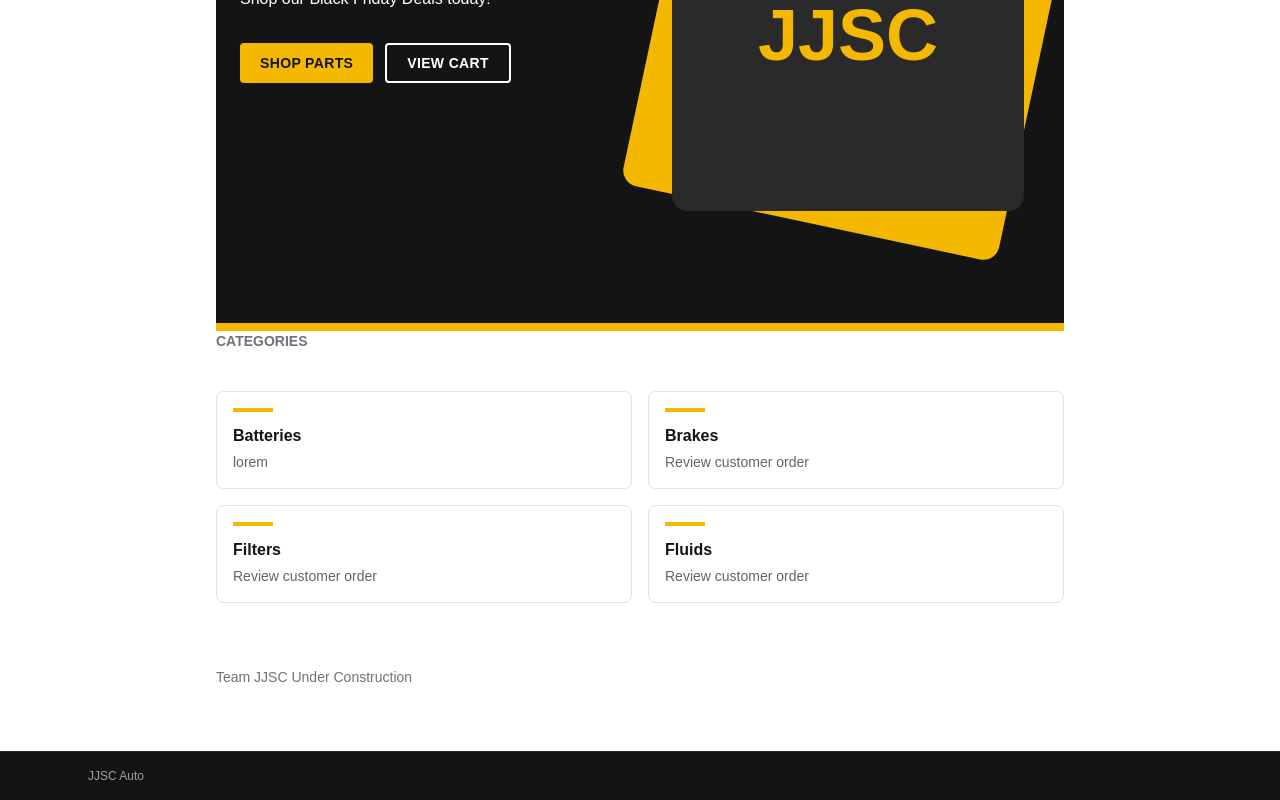
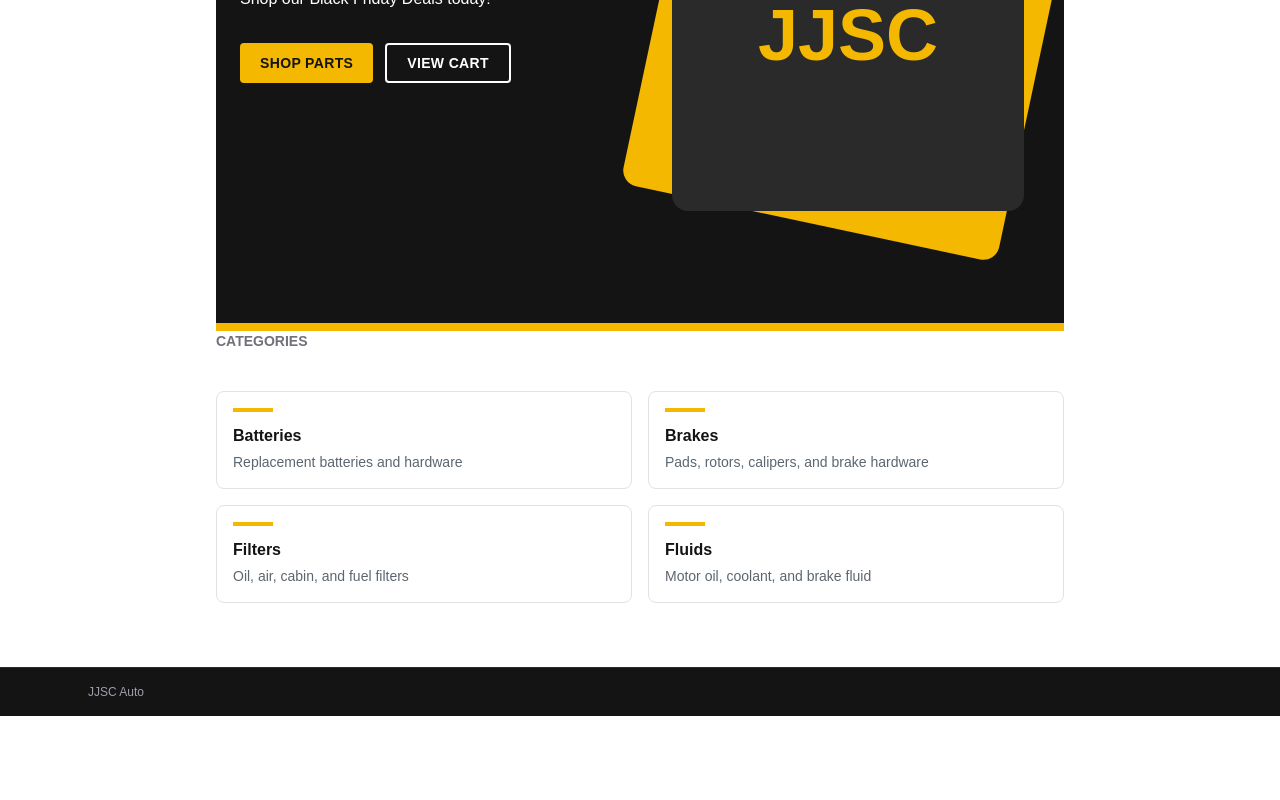
Before and after one commit to chrisbolosan/JJSC-Auto, a Next.js app in the folder web/: page / in a window 1280 px wide. Shown: the part 421-1221 px from the top of the page. After the commit the page ends 1137 px from the top, so only its background shows below. Built offline with nearby package versions, Linux system fonts and the light colour scheme.

Commit message:
update homepage category info, little refactor productcard

```diff
--- a/web/src/app/(store)/default_homepage.json
+++ b/web/src/app/(store)/default_homepage.json
@@ -3,22 +3,22 @@
     {
       "href": "/allproducts?category=Batteries",
       "title": "Batteries",
-      "description": "lorem"
+      "description": "Replacement batteries and hardware"
     },
     {
       "href": "/allproducts?category=Brakes",
       "title": "Brakes",
-      "description": "Review customer order"
+      "description": "Pads, rotors, calipers, and brake hardware"
     },
     {
       "href": "/allproducts?category=Filters",
       "title": "Filters",
-      "description": "Review customer order"
+      "description": "Oil, air, cabin, and fuel filters"
     },
     {
       "href": "/allproducts?category=Fluids",
       "title": "Fluids",
-      "description": "Review customer order"
+      "description": "Motor oil, coolant, and brake fluid"
     }
   ]
 }
--- a/web/src/app/(store)/page.tsx
+++ b/web/src/app/(store)/page.tsx
@@ -48,9 +48,6 @@ export default function Home() {
               description={section.description}
             />
           ))}
-          <p className="mt-12 text-sm text-zinc-500">
-            Team JJSC Under Construction
-          </p>
         </div>
       </section>
     </main>
--- a/web/src/components/ProductCard.jsx
+++ b/web/src/components/ProductCard.jsx
@@ -1,25 +1,29 @@
 import Card from '@/components/Card';
 import UpdateItem from '@/components/UpdateItem';
-import AddToCartButton from '@/components/AddToCartButton';
 
 export default function ProductCard({ product }) {
   return (
     <li>
       <Card title={product.description} showImage image={product.pictureURL}>
-        <p className="text-sm text-gray-600">Part #{product.number}</p>
-        <p className="mt-1 font-semibold">${product.price.toFixed(2)}</p>
-        <p className="text-sm text-gray-600">{product.weight} lbs</p>
-        <p className="text-sm">
+        <p className="text-sm text-metal">Part #{product.number}</p>
+        <p className="mt-2 text-lg font-black text-ink">
+          ${product.price.toFixed(2)}
+        </p>
+        <p className="text-sm text-metal">{product.weight} lbs</p>
+        <p
+          className={`mt-1 text-sm font-semibold ${product.quantity > 0 ? 'text-ok' : 'text-warning'}`}
+        >
           {product.quantity > 0
             ? `${product.quantity} in stock`
             : 'out of stock'}
         </p>
         <div className="mt-auto flex flex-col gap-2 pt-3">
-          {/* <AddToCartButton product={product} /> */}
-          <UpdateItem itemName={String(product.number)} itemStock={Number(product.quantity)}/>
+          <UpdateItem
+            itemName={String(product.number)}
+            itemStock={Number(product.quantity)}
+          />
         </div>
       </Card>
     </li>
   );
 }
-//<AddToCartButton product={product} /> on top of updateItem
```
